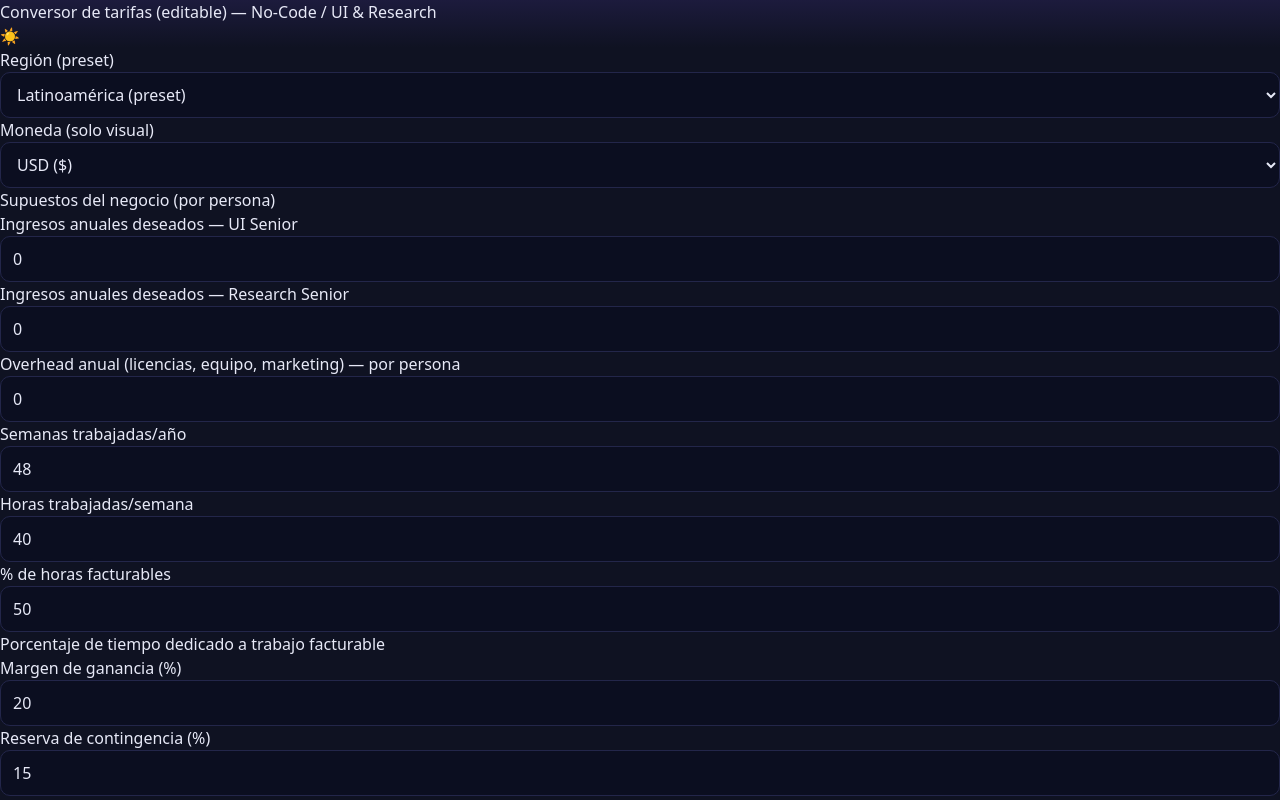
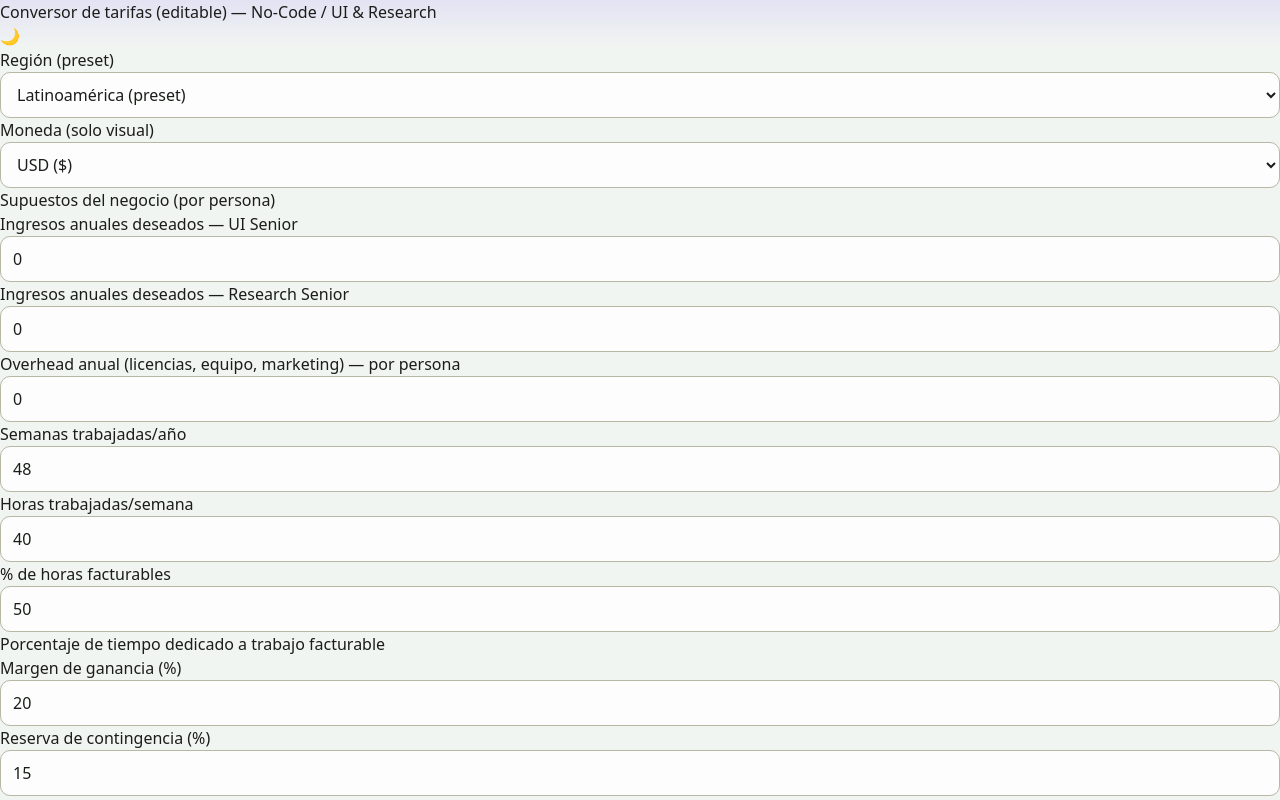
Before and after one commit to Davecelot/calculator-per-hour, a React (Vite) app: page / in a window 1280 px wide. Shown: the top 800 px of the page. Built offline with nearby package versions, Linux system fonts and the light colour scheme.

Commit message:
feat: refresh theme with natural palette

```diff
--- a/src/components/ui/button.jsx
+++ b/src/components/ui/button.jsx
@@ -8,7 +8,7 @@ const buttonVariants = cva(
     variants: {
       variant: {
         default: "bg-[var(--brand)] text-white hover:bg-[var(--brand)]/90",
-        secondary: "bg-[#0b0e20] text-[var(--text)] border border-[var(--border)] hover:bg-[#0b0e20]/80",
+        secondary: "bg-[var(--panel)] text-[var(--text)] border border-[var(--border)] hover:bg-[color:rgba(255,255,255,0.9)]",
         outline: "border border-[var(--border)] text-[var(--text)] hover:bg-[var(--panel)]",
         ghost: "hover:bg-[var(--panel)] text-[var(--text)]",
       },
--- a/src/components/ui/card.jsx
+++ b/src/components/ui/card.jsx
@@ -4,7 +4,10 @@ import { cn } from "../../lib/utils";
 const Card = React.forwardRef(({ className, ...props }, ref) => (
   <div
     ref={ref}
-    className={cn("rounded-lg border border-[var(--border)] bg-[var(--panel)] p-4 text-[var(--text)]", className)}
+    className={cn(
+      "rounded-lg border border-[var(--border)] bg-[var(--panel)] backdrop-blur-sm p-4 text-[var(--text)]",
+      className
+    )}
     {...props}
   />
 ));
--- a/src/components/ui/input.jsx
+++ b/src/components/ui/input.jsx
@@ -5,7 +5,7 @@ const Input = React.forwardRef(({ className, type = "text", ...props }, ref) =>
   <input
     type={type}
     className={cn(
-      "flex h-10 w-full rounded-md border border-[var(--border)] bg-[#0b0e20] px-3 py-2 text-sm text-[var(--text)] focus-visible:outline-none focus-visible:ring-2 focus-visible:ring-[var(--brand)] disabled:cursor-not-allowed disabled:opacity-50",
+      "flex h-10 w-full rounded-md border border-[var(--border)] bg-[var(--panel)] px-3 py-2 text-sm text-[var(--text)] focus-visible:outline-none focus-visible:ring-2 focus-visible:ring-[var(--brand)] disabled:cursor-not-allowed disabled:opacity-50",
       className
     )}
     ref={ref}
--- a/src/components/ui/select.jsx
+++ b/src/components/ui/select.jsx
@@ -5,7 +5,7 @@ const Select = React.forwardRef(({ className, children, ...props }, ref) => (
   <select
     ref={ref}
     className={cn(
-      "flex h-10 w-full rounded-md border border-[var(--border)] bg-[#0b0e20] px-3 py-2 text-sm text-[var(--text)] focus-visible:outline-none focus-visible:ring-2 focus-visible:ring-[var(--brand)]",
+      "flex h-10 w-full rounded-md border border-[var(--border)] bg-[var(--panel)] px-3 py-2 text-sm text-[var(--text)] focus-visible:outline-none focus-visible:ring-2 focus-visible:ring-[var(--brand)]",
       className
     )}
     {...props}
--- a/src/hooks/useTheme.js
+++ b/src/hooks/useTheme.js
@@ -1,31 +1,32 @@
 import { useState, useEffect } from 'react';
 
 const lightTheme = {
-  '--bg': '#f5f7fa',
-  '--panel': '#ffffff',
-  '--muted': '#6b7280',
-  '--text': '#1f2937',
-  '--brand': '#7c5cff',
-  '--good': '#2fd17a',
-  '--bad': '#ff7d7d',
-  '--warn': '#ffcd57',
-  '--border': '#e5e7eb',
+  '--bg': '#f1f5f2',
+  '--panel': 'rgba(255,255,255,0.8)',
+  '--muted': '#6b705c',
+  '--text': '#1a1d1a',
+  '--brand': '#4f772d',
+  '--good': '#588157',
+  '--bad': '#bc4749',
+  '--warn': '#e9c46a',
+  '--border': '#b7b7a4',
 };
 
 const darkTheme = {
-  '--bg': '#0f1222',
-  '--panel': '#171a2e',
-  '--muted': '#8b91b4',
-  '--text': '#e7e9f7',
-  '--brand': '#7c5cff',
-  '--good': '#2fd17a',
-  '--bad': '#ff7d7d',
-  '--warn': '#ffcd57',
-  '--border': '#23264a',
+  '--bg': '#1b1d1a',
+  '--panel': 'rgba(40,44,38,0.8)',
+  '--muted': '#a3a69b',
+  '--text': '#e7e9e3',
+  '--brand': '#4f772d',
+  '--good': '#588157',
+  '--bad': '#bc4749',
+  '--warn': '#e9c46a',
+  '--border': '#3f4430',
 };
 
 export function useTheme() {
-  const [isDark, setIsDark] = useState(true);
+  // Use the lighter palette by default
+  const [isDark, setIsDark] = useState(false);
 
   useEffect(() => {
     // Check for user preference
--- a/src/index.css
+++ b/src/index.css
@@ -2,20 +2,27 @@
 @tailwind components;
 @tailwind utilities;
 
-/* Define CSS variables to mirror the original dark theme used in the
-   HTML version of the calculator. These variables will be used by
-   our components to style backgrounds, borders and text colours.
-*/
+/* Define CSS variables for a lighter, nature inspired palette. These
+   variables power the Shadcn components and keep colours consistent
+   across the app. Greens and olives give the calculator a friendlier
+   feel compared to the previous dark theme. */
 :root {
-  --bg: #0f1222;
-  --panel: #171a2e;
-  --muted: #8b91b4;
-  --text: #e7e9f7;
-  --brand: #7c5cff;
-  --good: #2fd17a;
-  --bad: #ff7d7d;
-  --warn: #ffcd57;
-  --border: #23264a;
+  /* soft green background */
+  --bg: #f1f5f2;
+  /* translucent panel for a subtle glass effect */
+  --panel: rgba(255, 255, 255, 0.8);
+  /* muted olive for secondary text */
+  --muted: #6b705c;
+  /* main text colour */
+  --text: #1a1d1a;
+  /* brand accent */
+  --brand: #4f772d;
+  /* semantic colours */
+  --good: #588157;
+  --bad: #bc4749;
+  --warn: #e9c46a;
+  /* light olive border */
+  --border: #b7b7a4;
 }
 
 * {
@@ -34,6 +41,7 @@ body {
    reused in JSX via className to keep the markup concise. */
 .card {
   background: var(--panel);
+  backdrop-filter: blur(6px);
   border: 1px solid var(--border);
   border-radius: 0.875rem; /* 14px */
   padding: 1rem; /* 16px */
@@ -42,7 +50,8 @@ body {
   padding: 0.875rem; /* 14px */
   border: 1px dashed var(--border);
   border-radius: 0.75rem; /* 12px */
-  background: rgba(124, 92, 255, 0.07);
+  /* faint brand tint */
+  background: rgba(79, 119, 45, 0.07);
 }
 .btn {
   background: var(--brand);
@@ -54,7 +63,7 @@ body {
   text-align: center;
 }
 .btn-secondary {
-  background: #0b0e20;
+  background: var(--panel);
   color: var(--text);
   border: 1px solid var(--border);
 }
@@ -67,7 +76,7 @@ body {
 .pill {
   display: inline-block;
   padding: 0.375rem 0.625rem; /* 6px 10px */
-  background: #0b0e20;
+  background: var(--panel);
   border: 1px solid var(--border);
   border-radius: 9999px;
   font-size: 0.75rem;
@@ -84,7 +93,7 @@ select {
   padding: 0.625rem 0.75rem; /* 10px 12px */
   border-radius: 0.625rem; /* 10px */
   border: 1px solid var(--border);
-  background: #0b0e20;
+  background: var(--panel);
   color: var(--text);
   outline: none;
 }
--- a/vite.config.mjs
+++ b/vite.config.mjs
@@ -12,7 +12,7 @@ export default defineConfig({
         name: 'Conversor de tarifas',
         short_name: 'Tarifas',
         description: 'Calculadora de tarifas para UI y UX Research',
-        theme_color: '#7c5cff',
+        theme_color: '#4f772d',
         icons: [
           {
             src: 'pwa-192x192.png',
```
